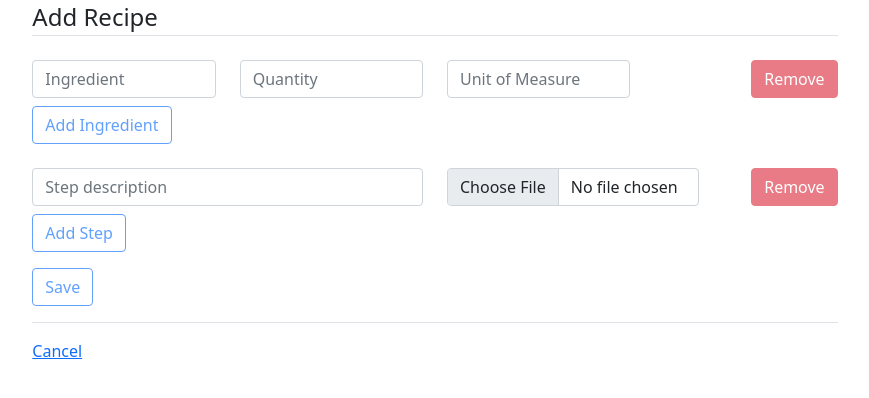
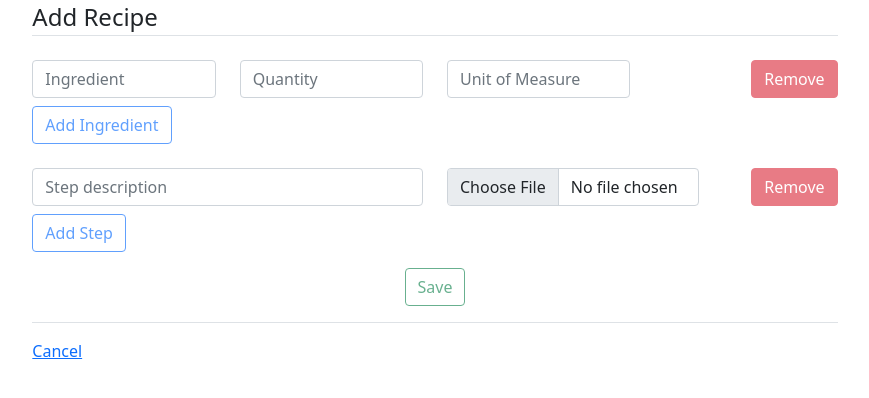
Before and after one commit to Arma-17/PPM-webapp-recipes, a Django app: template recipes/templates/recipes/recipe_form.html in a window 1280 px wide. Shown: the part 81-479 px from the top of the page, without its empty margins (205-1074 px from the left). Run offline with Django 3.2, Linux system fonts and the light colour scheme; the template is opened without the code that fills it, so the values that code supplies are empty; some libraries are stand-ins or nearby versions.

Commit message:
change save button

```diff
--- a/recipes/templates/recipes/recipe_form.html
+++ b/recipes/templates/recipes/recipe_form.html
@@ -20,8 +20,8 @@
 
         <button type="button" id="add-step" class="btn btn-outline-primary mt-2">Add Step</button>
 
-        <div class="form-group py-3">
-            <input class="btn btn-outline-primary" type="submit" value="Save">
+        <div class="form-group py-3 text-center">
+            <input class="btn btn-outline-success" type="submit" value="Save">
         </div>
     </form>
 
```
